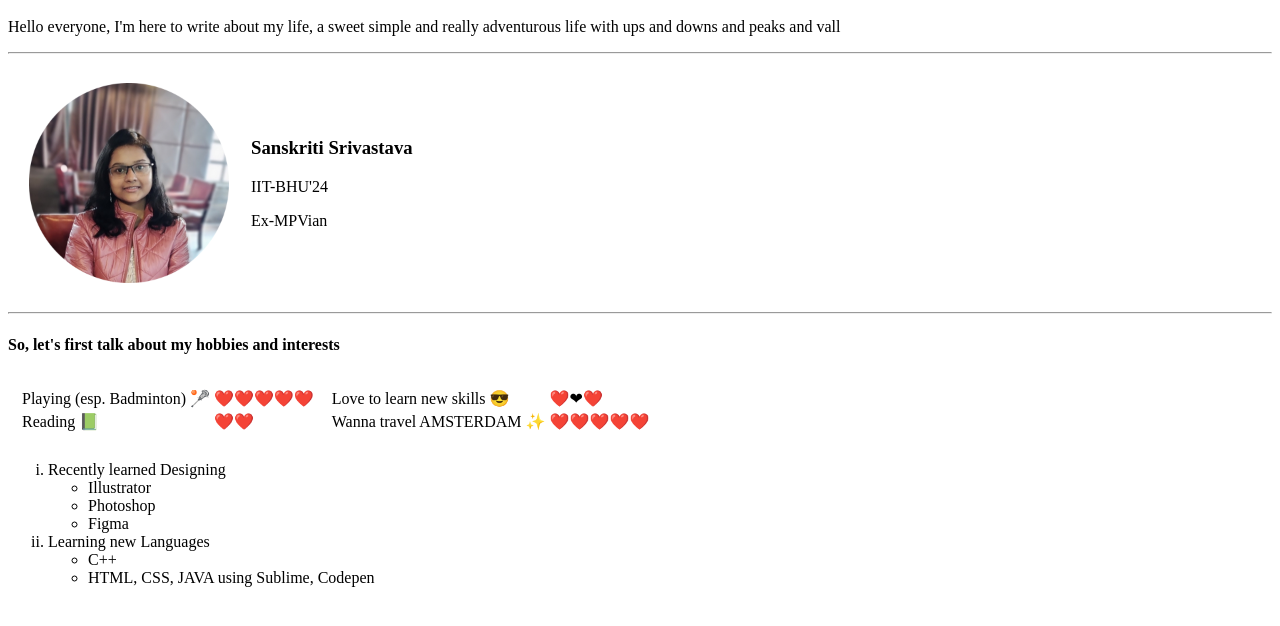
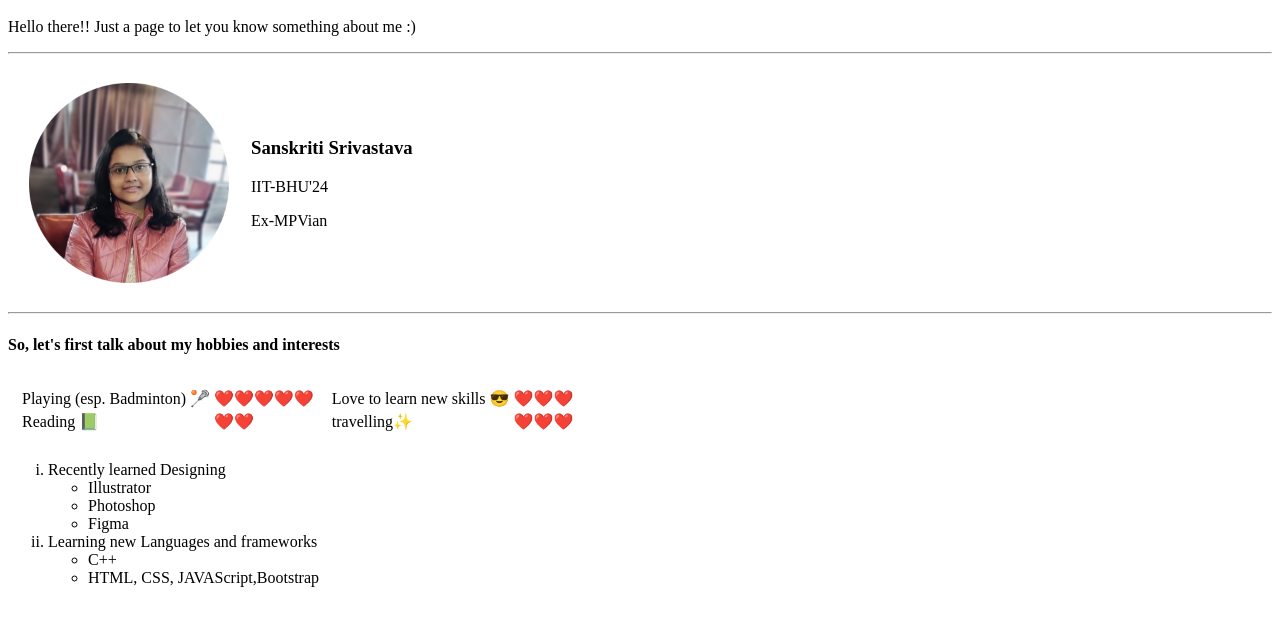
Before and after one commit to kriti-ss03/Html, a plain HTML site: page index.html in a window 1280 px wide. Shown: the part 48-674 px from the top of the page. Drawn offline with Linux system fonts and the light colour scheme.

Commit message:
Update index.html

```diff
--- a/index.html
+++ b/index.html
@@ -8,7 +8,7 @@
 	<body>
 		<h1>Sneak Peak</h1>
 		<p>
-			Hello everyone, I'm here to write about my life, a sweet simple and really adventurous life with ups and downs and peaks and vall
+			Hello there!! Just a page to let you know something about me :)
 		</p>
 		<hr>
 		<table cellspacing =20>
@@ -38,11 +38,11 @@
 		    	    <table>
 		    		<tr>
 				<td>Love to learn new skills 😎</td>
-				<td>❤️❤❤️</td>
+				<td>❤️❤️❤️</td>
 		        </tr>
 		        <tr>
-				<td>Wanna travel AMSTERDAM ✨</td>
-				<td>❤️❤️❤️❤️❤️</td>
+				<td>travelling✨</td>
+				<td>❤️❤️❤️</td>
 		           </tr>
 		         </table>
                 </td>
@@ -55,9 +55,9 @@
 				<li> Photoshop</li>
 				<li> Figma</li>
 			</ul>
-			<li>Learning new Languages</li>
+			<li>Learning new Languages and frameworks</li>
 			<ul><li> C++</li>
-				<li>HTML, CSS, JAVA using Sublime, Codepen</li>
+				<li>HTML, CSS, JAVAScript,Bootstrap</li>
 			</ul>
 		</ol>
 
```
